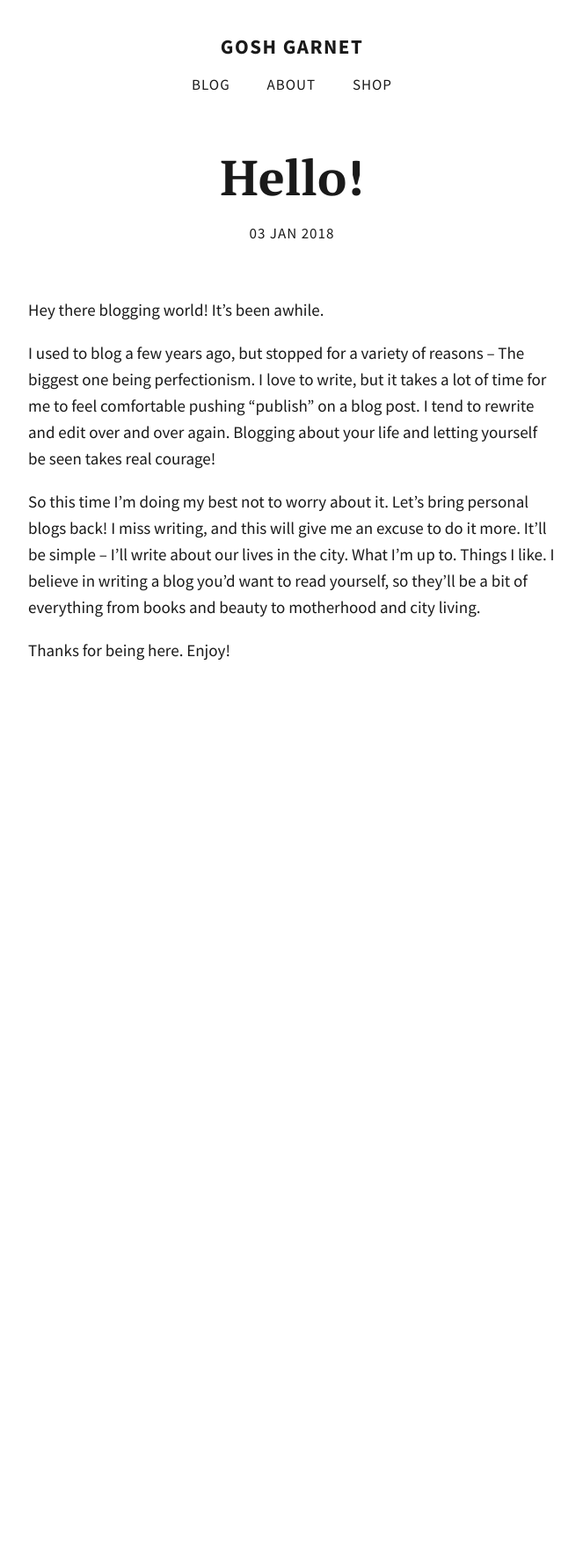
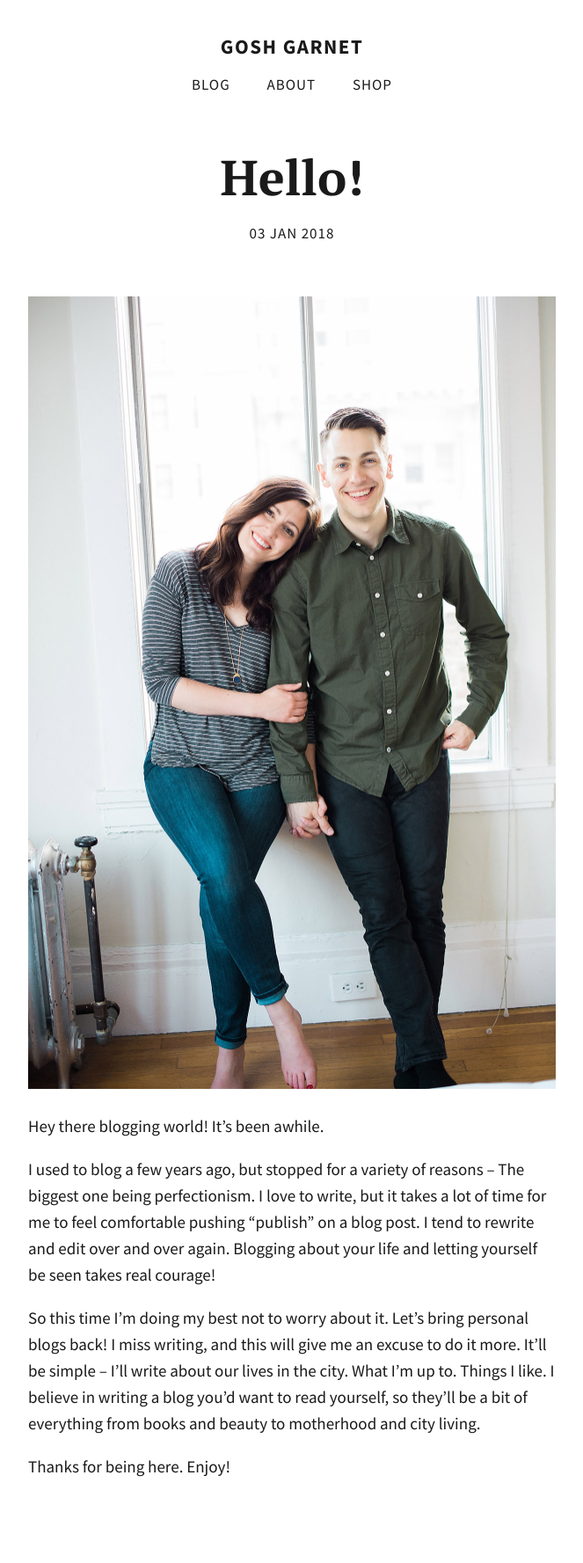
Before and after one commit to totiffany/totiffany.github.io, a Jekyll site: the page built from _posts/2018-01-03-Hello!.md, in a window 1280 px wide. Shown: the whole page at 88% size, without its empty margins (308-971 px from the left). Built offline with Jekyll 4.4.1, drawn with Linux system fonts in a browser that asks for light colours; our own code applies the rules of GitHub Pages for plain Markdown files; before the commit the page ends 900 px from its top, so only the background shows below that.

Commit message:
Update 2018-01-03-Hello!.md

```diff
--- a/_posts/2018-01-03-Hello!.md
+++ b/_posts/2018-01-03-Hello!.md
@@ -1,6 +1,8 @@
 ---
 published: true
 ---
+![TiffanyandBrian.jpg]({{site.baseurl}}/img/TiffanyandBrian.jpg)
+
 Hey there blogging world! It's been awhile.
 
 I used to blog a few years ago, but stopped for a variety of reasons – The biggest one being perfectionism. I love to write, but it takes a lot of time for me to feel comfortable pushing "publish" on a blog post. I tend to rewrite and edit over and over again. Blogging about your life and letting yourself be seen takes real courage!
```
